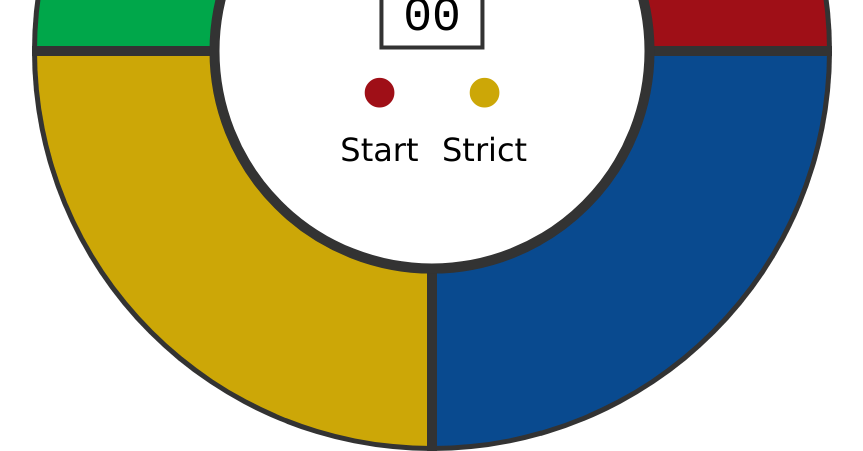
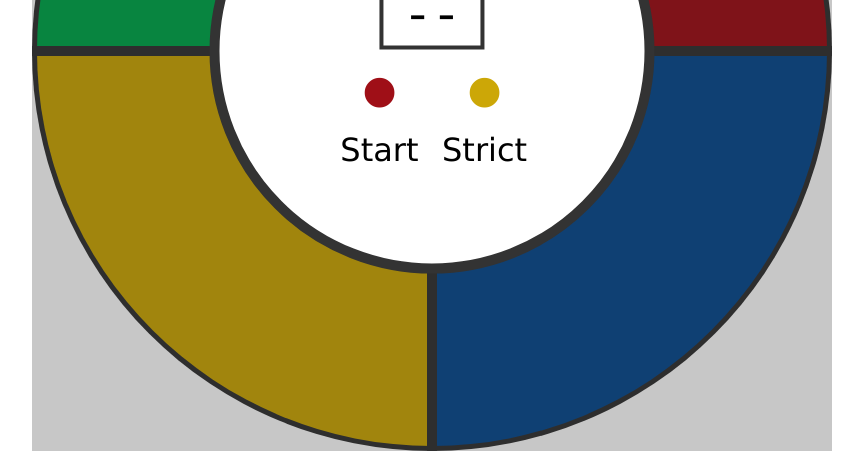
Before and after one commit to Jon1701/FCC-SimonGame, a website: page source/index.html in a window 1280 px wide. Shown: the part 349-800 px from the top of the page, without its empty margins (208-1071 px from the left). Drawn offline with nearby package versions, Linux system fonts and the light colour scheme; files that its build step writes are made by us from their sources.

Commit message:
Layout changes

```diff
--- a/source/index.html
+++ b/source/index.html
@@ -19,7 +19,7 @@
   <body>
 
     <!-- Board -->
-    <div id="board" class="middle">
+    <div id="board" class="middle noselect">
 
       <!-- Buttons -->
       <div id="board-buttons">
@@ -33,6 +33,9 @@
         </div>
       </div>
 
+      <!-- Mask to prevent button press -->
+      <div id="board-mask"></div>
+
       <!-- Control Panel -->
       <div id="controls-container" class="middle"></div>
       <div id="control-panel" class="middle">
@@ -41,7 +44,7 @@
         <div id="title">Simon</div>
 
         <!-- LCD -->
-        <div><button id="lcd">00</button></div>
+        <div><button id="lcd">--</button></div>
 
         <!-- Buttons -->
         <div>
```
